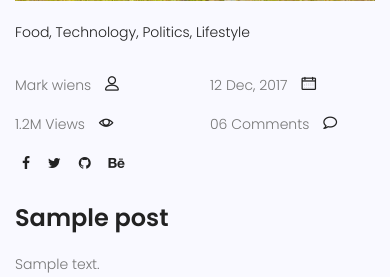
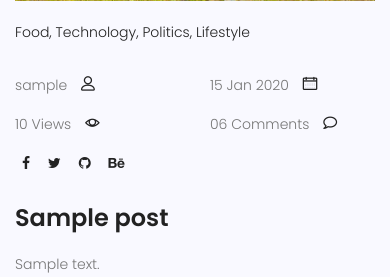
Before and after one commit to Rma87/Mysite, a Django app: page /blog/1 in a window 390 px wide. Shown: the part 587-864 px from the top of the page. Run offline with Django 3.2, Linux system fonts and the light colour scheme; tables that the repository leaves empty hold one stand-in row (values such as "Sample post"); some libraries are stand-ins or nearby versions.

Commit message:
Fix published date template

```diff
--- a/templates/blog/blog-single.html
+++ b/templates/blog/blog-single.html
@@ -36,13 +36,17 @@
 							<li><a href="#">Technology,</a></li>
 							<li><a href="#">Politics,</a></li>
 							<li><a href="#">Lifestyle</a></li>
+
+<!--			                {% for tag in post.tags.all %}-->
+<!--                            <a href="#">{{ cat.name }}</a> {% if not forloop.last %} | {% endif %}-->
+<!--                            {% endfor %}-->
 						</ul>
 						<div class="user-details row">
-							<p class="user-name col-lg-12 col-md-12 col-6"><a href="#">Mark wiens</a> <span
+							<p class="user-name col-lg-12 col-md-12 col-6"><a href="#">{{post.author}}</a> <span
 									class="lnr lnr-user"></span></p>
-							<p class="date col-lg-12 col-md-12 col-6"><a href="#">12 Dec, 2017</a> <span
+							<p class="date col-lg-12 col-md-12 col-6"><a href="#">{{post.published_date|date:"d M Y"}}</a> <span
 									class="lnr lnr-calendar-full"></span></p>
-							<p class="view col-lg-12 col-md-12 col-6"><a href="#">1.2M Views</a> <span
+							<p class="view col-lg-12 col-md-12 col-6"><a href="#">{{post.counted_views}} Views</a> <span
 									class="lnr lnr-eye"></span></p>
 							<p class="comments col-lg-12 col-md-12 col-6"><a href="#">06 Comments</a> <span
 									class="lnr lnr-bubble"></span></p>
```
Also changed, not shown: templates/blog/blog-home.html (+5 -2 lines).
